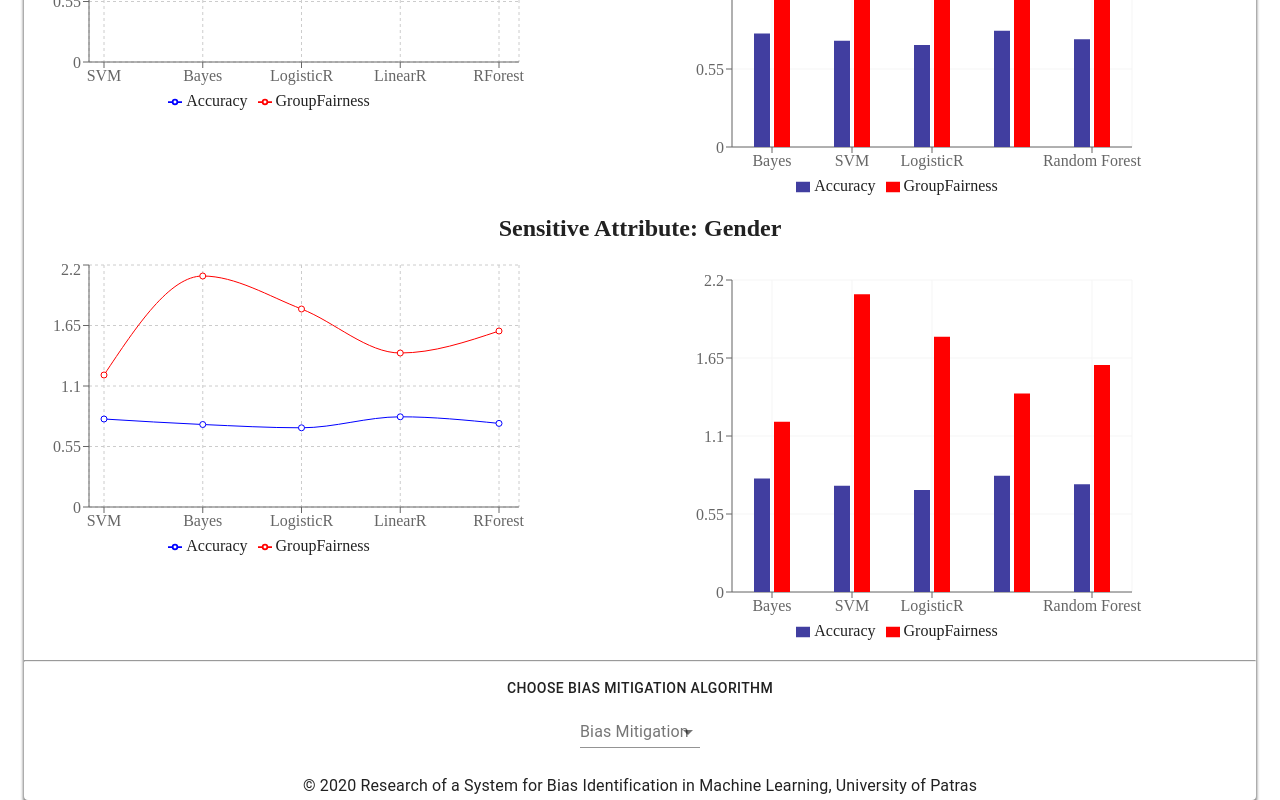
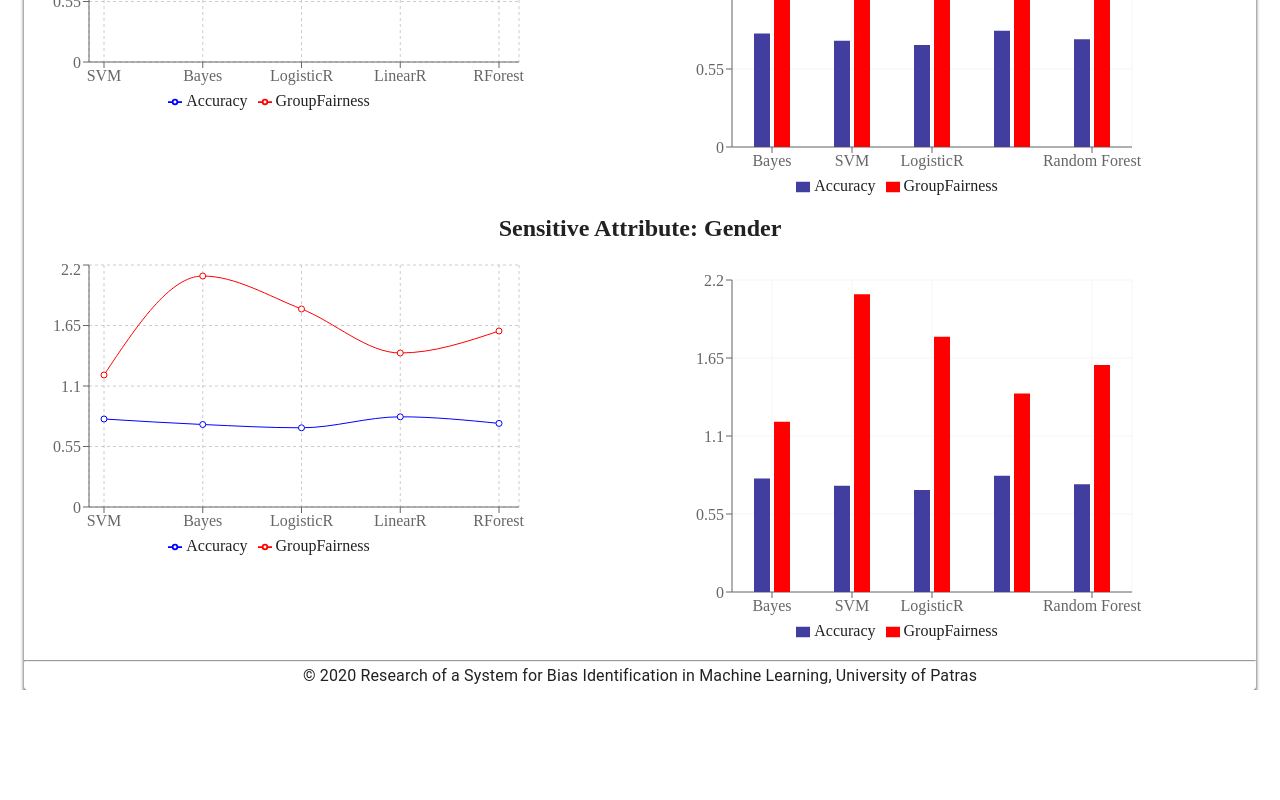
Before and after one commit to GiwrgosTerezakis/BAT, a React (Create React App) app: page /Data/1 in a window 1280 px wide. Shown: the part 768-1568 px from the top of the page. After the commit the page ends 1458 px from the top, so only its background shows below. Built offline with nearby package versions, Linux system fonts and the light colour scheme.

Commit message:
comment the audit selection

```diff
--- a/src/COMPAS.js
+++ b/src/COMPAS.js
@@ -128,8 +128,8 @@ export default function COMPAS() {
         </Grid>
           </Grid>
           <hr/>
-          <br/>
-          <SelectAudit/>
+          {/* <br/>
+          <SelectAudit/> */}
           <Footer/>
         </Paper>
 
```
Also changed, not shown: 1 other file (tests, documents, lock files or other folders).
